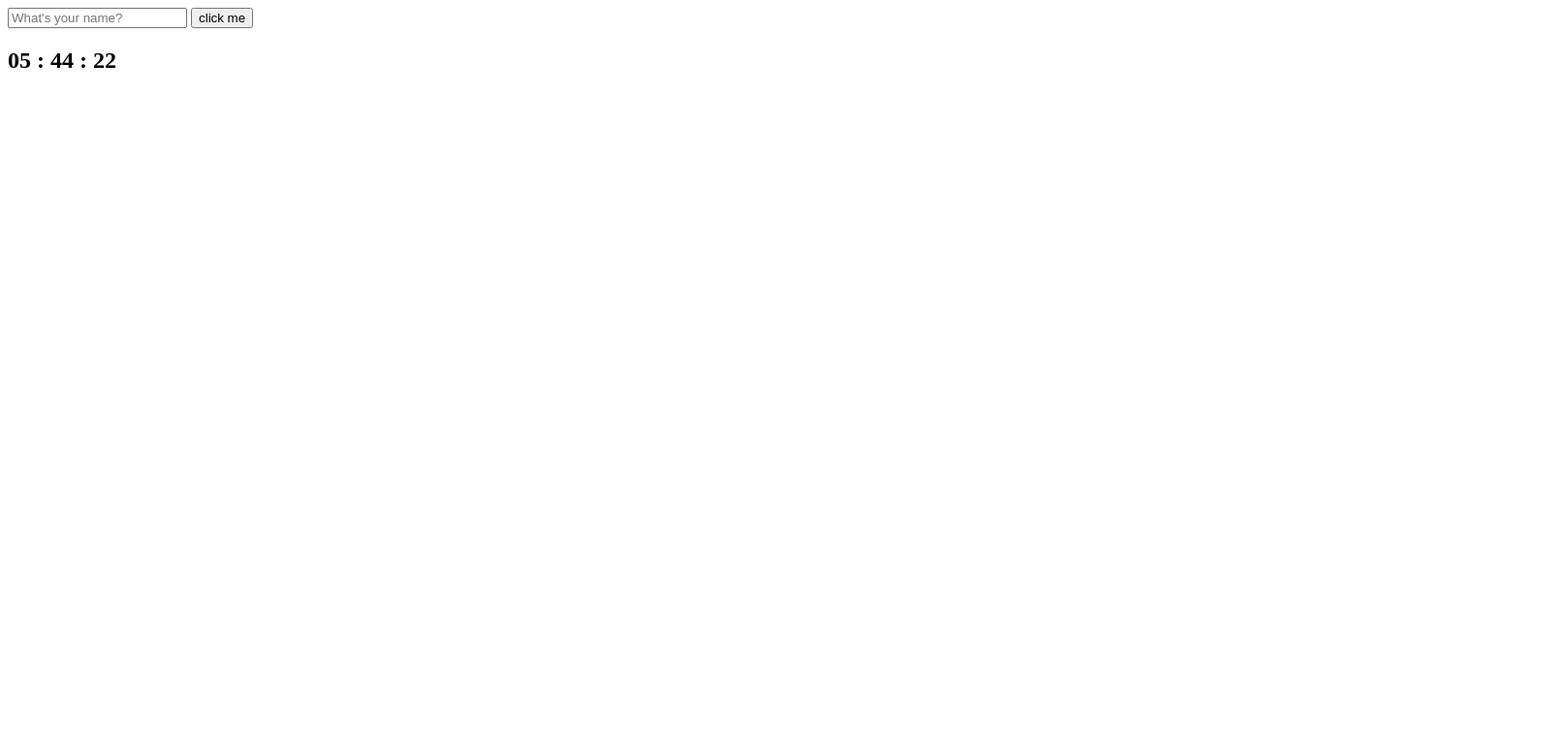
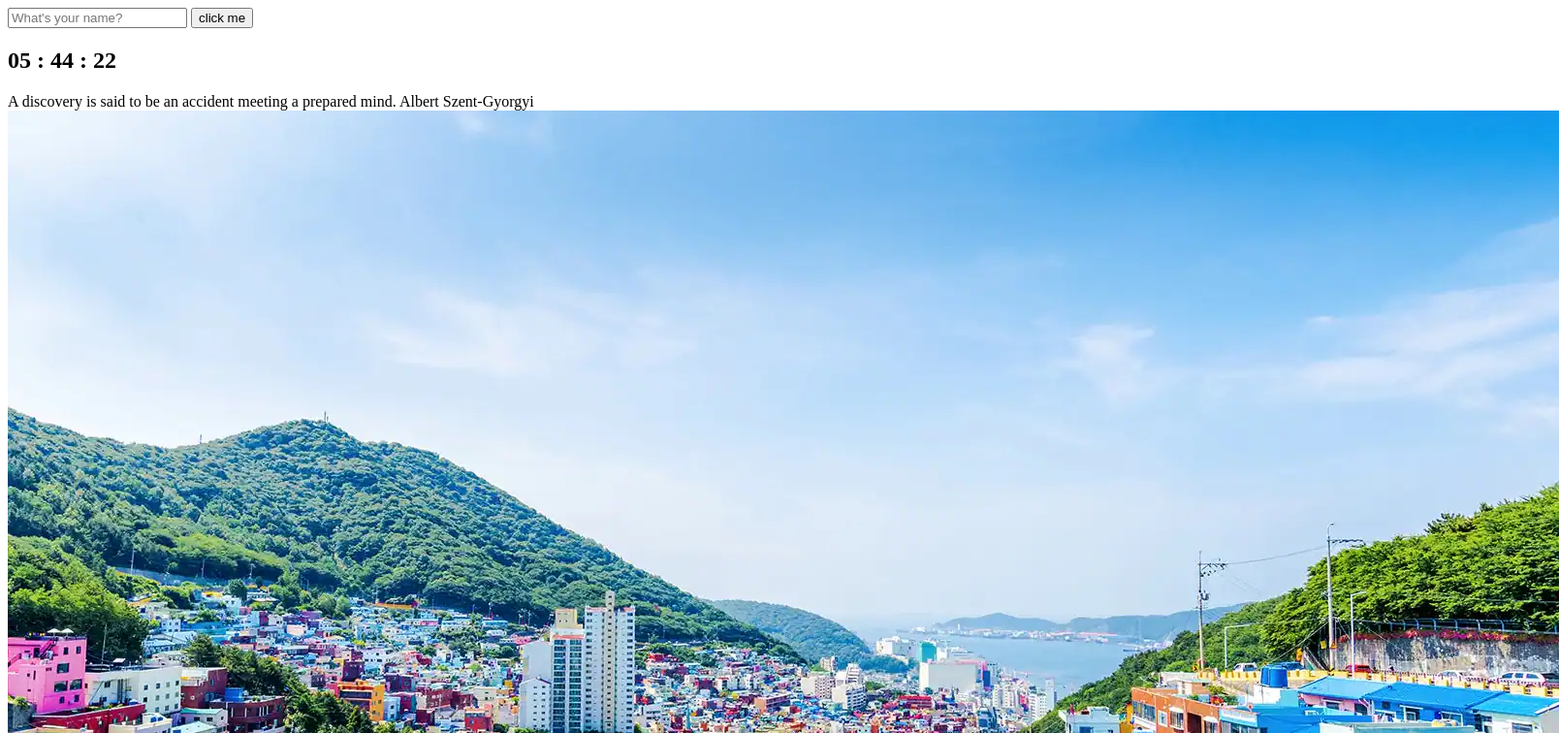
Before and after one commit to moonlomon/vanilla-challenge, a plain HTML site: page index.html in a window 1280 px wide. Shown: the top 756 px of the page at 97% size, 1608 px wide, since content can reach past the window. Drawn offline with Linux system fonts and the light colour scheme.

Commit message:
upload chapter #6

```diff
--- a/css/style.css
+++ b/css/style.css
@@ -1,3 +1,7 @@
+body {
+  font-family: "Times New Roman", Times, serif;
+}
+
 .hidden {
   display: none;
 }
--- a/index.html
+++ b/index.html
@@ -20,7 +20,13 @@
     </form>
     <h2 id="clock">00:00</h2>
     <h1 class="hidden" id="greeting"></h1>
+    <div id="quotes">
+      <span></span>
+      <span></span>
+    </div>
     <script src="js/clock.js"></script>
     <script src="js/greetings.js"></script>
+    <script src="js/quotes.js"></script>
+    <script src="js/background.js"></script>
   </body>
 </html>
--- /dev/null
+++ b/js/background.js
@@ -0,0 +1,10 @@
+const images = ["1.webp", "2.webp", "3.webp"];
+const choseImg = images[Math.floor(Math.random() * images.length)];
+
+const bai = document.createElement("img");
+
+bai.src = `img/${choseImg}`;
+
+document.body.appendChild(bai);
+
+console.log(bai.src);
--- /dev/null
+++ b/js/quotes.js
@@ -0,0 +1,54 @@
+const quotes = [
+  {
+    quote: "We are none of us infallible--not even the youngest of us.",
+    author: "W. H. Thompson",
+  },
+  {
+    quote: "Thinking evil is making evil.",
+    author: "Friedrich Nietzsche",
+  },
+  {
+    quote:
+      "The worst sin - perhaps the only sin - passion can commit, is to be joyless.",
+    author: "Dorothy L. Sayers",
+  },
+  {
+    quote:
+      "Statistics are like a drunk with a lamppost: used more for support than illumination.",
+    author: "Sir Winston Churchill",
+  },
+  {
+    quote:
+      "A 'No' uttered from deepest conviction is better and greater than a 'Yes' merely uttered to please, or what is worse, to avoid trouble.",
+    author: "Mahatma Gandhi",
+  },
+  {
+    quote: "Give no decision till both sides thou'st heard.",
+    author: "Phocylides",
+  },
+  {
+    quote:
+      "To be mature means to face, and not evade, every fresh crisis that comes.",
+    author: "Fritz Kunkel",
+  },
+  {
+    quote: "One repays a teacher badly if one only remains a pupil.",
+    author: "Friedrich Nietzsche",
+  },
+  {
+    quote: "Whatever you do, do cautiously, and look to the end.",
+    author: "Unknown",
+  },
+  {
+    quote: "A discovery is said to be an accident meeting a prepared mind.",
+    author: "Albert Szent-Gyorgyi",
+  },
+];
+
+const quote = document.querySelector("#quotes > span:first-child");
+const author = document.querySelector("#quotes > span:last-child");
+
+const choseQuotes = quotes[Math.floor(Math.random() * quotes.length)];
+
+quote.innerText = choseQuotes.quote;
+author.innerText = choseQuotes.author;
```
Also changed, not shown: README.md, img/1.webp (added), img/2.webp (added), img/3.webp (added).
